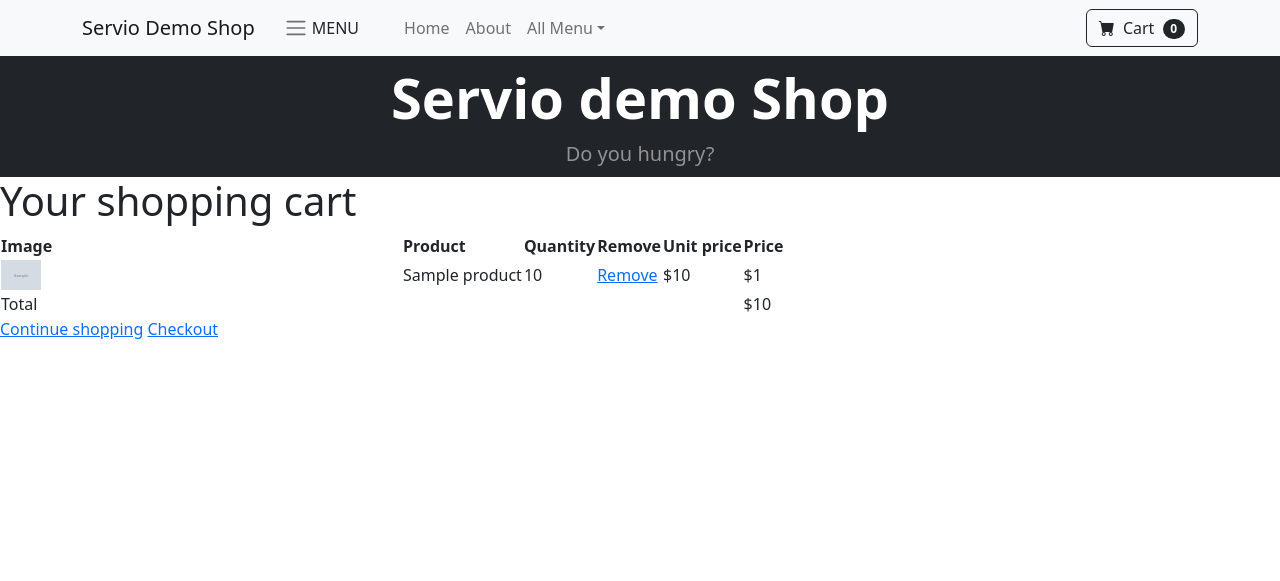
After one commit to i5ilya/DjangoProject, a Django app: template demoshop/templates/cart/cart_detail.html in a window 1280 px wide. The commit adds this page. Shown: the top 581 px of the page. Run offline with Django 4.2, Linux system fonts and the light colour scheme; the template is opened without the code that fills it: most values are stand-ins (such as "Sample title", 1, 10 or a date in 2020); grey boxes marked "Sample" are stand-in pictures; some libraries are stand-ins or nearby versions.

Commit message:
first working cart. Work add to cart and remove

```diff
--- a/demoshop/core/urls.py
+++ b/demoshop/core/urls.py
@@ -16,7 +16,7 @@ Including another URLconf
 from django.conf import settings
 from django.conf.urls.static import static
 from django.contrib import admin
-from django.urls import path
+from django.urls import path, include
 from products.views import all_products, FolderView, product_detail, folder_list
 from rest_framework.routers import SimpleRouter
 
@@ -28,7 +28,8 @@ urlpatterns = [
     path('admin/', admin.site.urls),
     path('', all_products, name='home'),
     path('product/<slug:slug>/', product_detail, name='product_detail'),
-    path('folder/<slug:folder_slug>/', folder_list, name='folder_list')
+    path('folder/<slug:folder_slug>/', folder_list, name='folder_list'),
+    path('cart/', include('cart.urls', namespace='cart')),
 ]
 
 urlpatterns += router.urls
--- a/demoshop/products/views.py
+++ b/demoshop/products/views.py
@@ -1,6 +1,6 @@
 from django.shortcuts import render, get_object_or_404
 from rest_framework.viewsets import ModelViewSet
-
+from cart.forms import CartAddProductForm
 # Create your views here.
 from products.models import Folder
 from products.models import Product
@@ -16,12 +16,14 @@ def folders(request):
 def all_products(request):
     products = Product.objects.all()
     # context = {'tree': tree, 'products': products, 'tree1': tree1}
+
     return render(request, 'home.html', {'products': products})
 
 
 def product_detail(request, slug):
     product = get_object_or_404(Product, slug=slug)
-    return render(request, 'product_detail.html', {'product': product})
+    cart_product_form = CartAddProductForm()
+    return render(request, 'product_detail.html', {'product': product, 'cart_product_form': cart_product_form})
 
 
 def folder_list(request, folder_slug):
--- /dev/null
+++ b/demoshop/templates/cart/cart_detail.html
@@ -0,0 +1,55 @@
+{% extends "../base.html" %}
+{% load static %}
+
+{% block title %}
+    Your shopping cart
+{% endblock %}
+
+
+{% block content %}
+
+
+<h1>Your shopping cart</h1>
+    <table class="cart">
+        <thead>
+        <tr>
+            <th>Image</th>
+            <th>Product</th>
+            <th>Quantity</th>
+            <th>Remove</th>
+            <th>Unit price</th>
+            <th>Price</th>
+        </tr>
+        </thead>
+        <tbody>
+        {% for item in cart %}
+            {% with product=item.product %}
+                <tr>
+                    <td>
+                        <a href="{{ product.get_absolute_url }}">
+                            <img class="card-img-top img-fluid" src="{{ product.image_url | default_if_none:'#' }}" alt="no image"  style="height:10%; width:10%"/>
+                        </a>
+                    </td>
+                    <td>{{ product.name }}</td>
+                    <td>{{ item.quantity }}</td>
+                    <td><a href="{% url "cart:cart_remove" product.id %}">Remove</a></td>
+                    <td class="num">${{ item.price }}</td>
+                    <td class="num">${{ item.total_price }}</td>
+                </tr>
+            {% endwith %}
+        {% endfor %}
+        <tr class="total">
+            <td>Total</td>
+            <td colspan="4"></td>
+            <td class="num">${{ cart.get_total_price }}</td>
+        </tr>
+        </tbody>
+    </table>
+    <p class="text-right">
+        <a href="{% url "home" %}" class="button light">Continue shopping</a>
+        <a href="#" class="button">Checkout</a>
+    </p>
+
+
+
+{% endblock content %}
```
Also changed, not shown: demoshop/cart/forms.py (added, +8 -0 lines), demoshop/cart/urls.py (added, +17 -0 lines), demoshop/cart/views.py (+27 -1 lines), demoshop/templates/product_detail.html (+9 -3 lines), demoshop/db.sqlite3.
